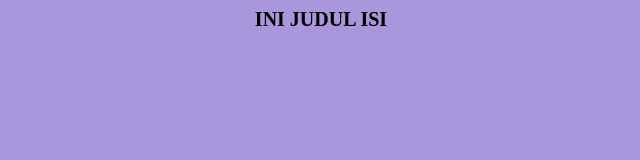
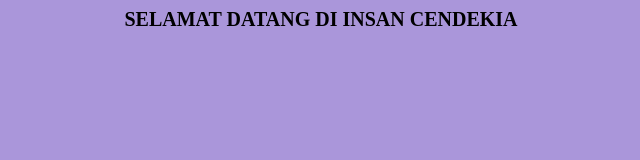
Before and after one commit to MatchaCheesecake19/phinforhtml3200012, a plain HTML site: page judulisi.html in a window 1280 px wide. Shown: the whole page, without its empty margins (319-959 px from the left). Drawn offline with Linux system fonts and the light colour scheme.

Commit message:
Update judulisi.html

```diff
--- a/judulisi.html
+++ b/judulisi.html
@@ -3,6 +3,6 @@
         <link rel="stylesheet" href="style.css">
     </head>
     <body class="judul">
-        <h1>INI JUDUL ISI</h1>
+        <h1>SELAMAT DATANG DI INSAN CENDEKIA</h1>
     </body>
 </html>
```
